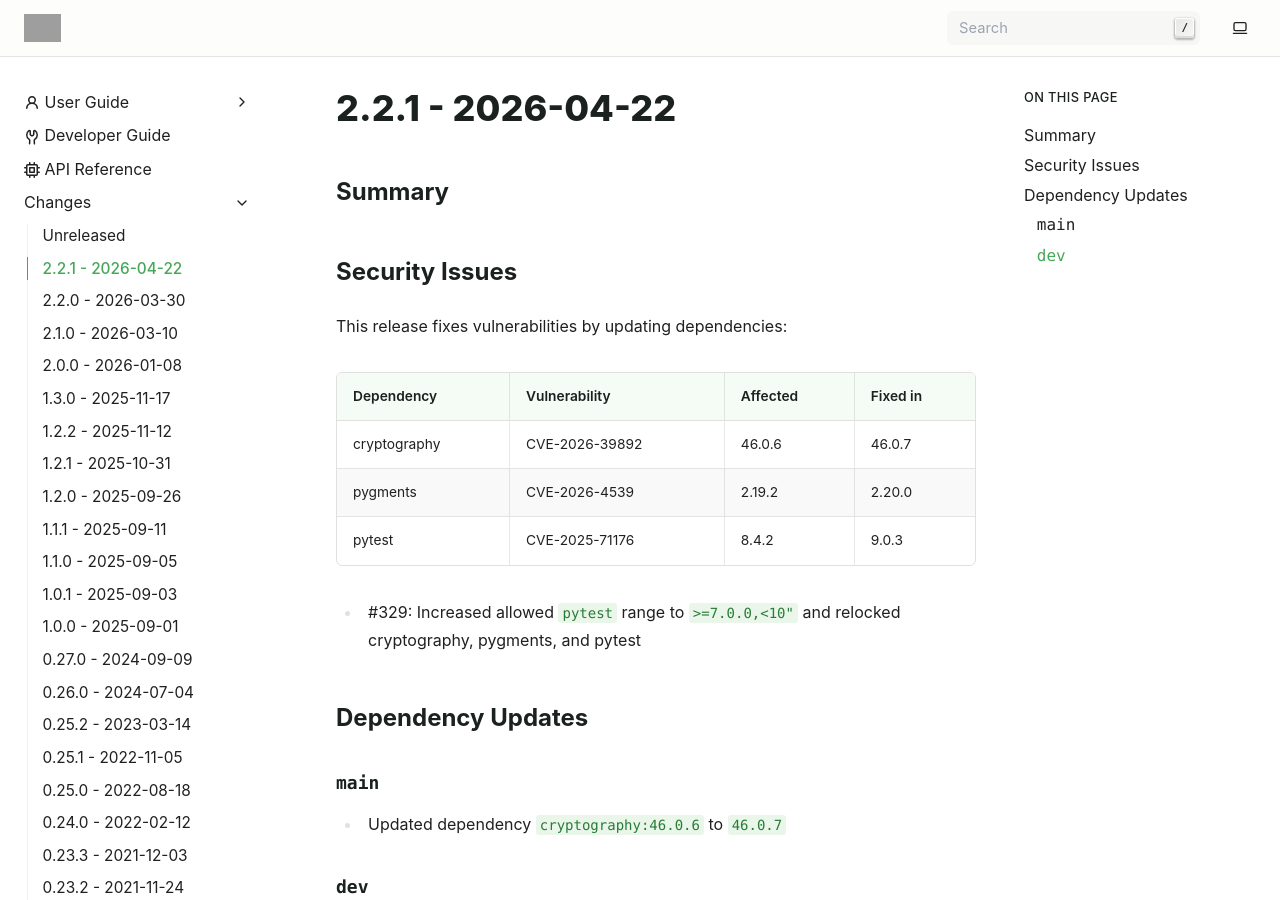
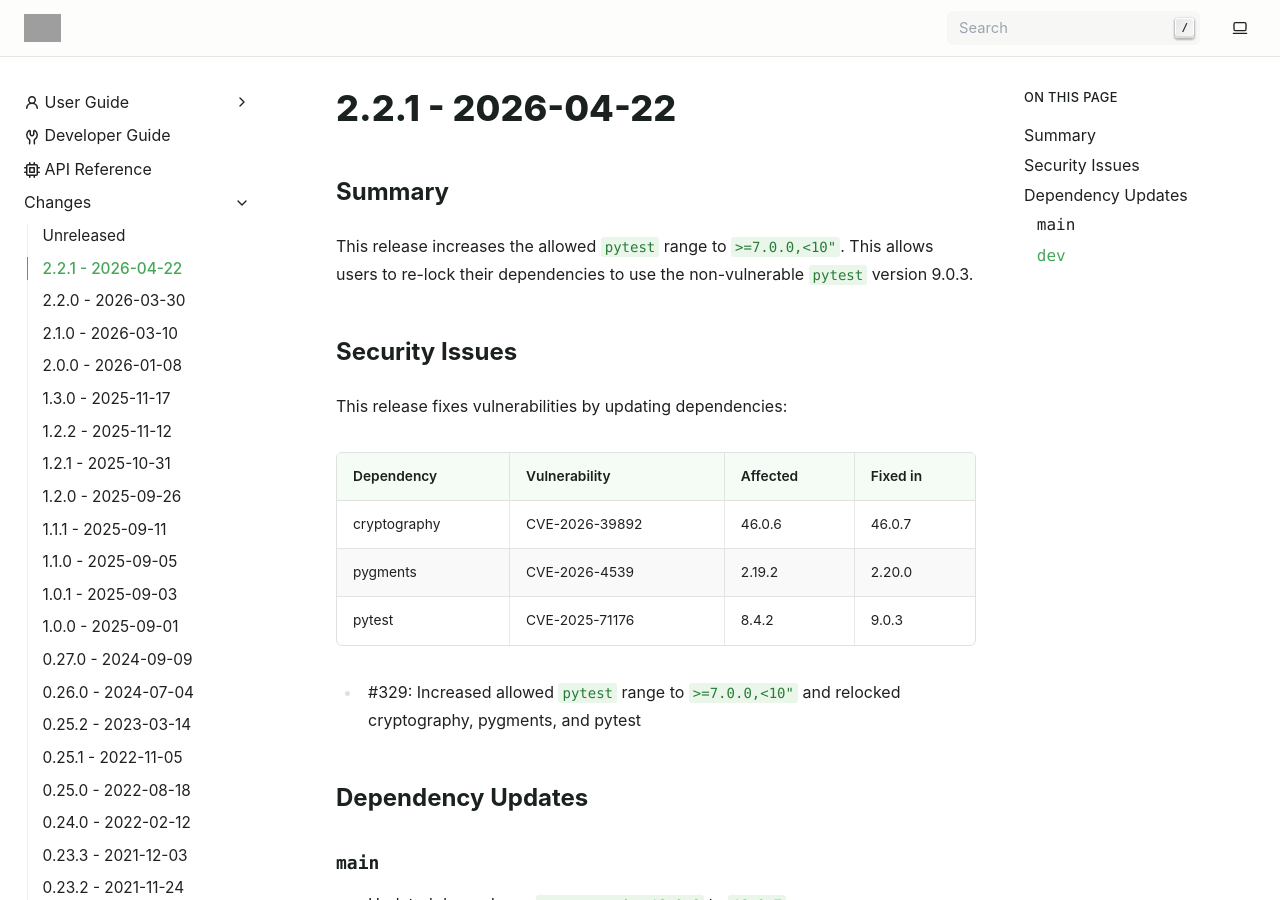
Before and after one commit to exasol/pyexasol, a Sphinx documentation site: the page built from doc/changes/changes_2.2.1.md, in a window 1280 px wide and 900 px high. Built offline with Sphinx 7.4.7, drawn with Linux system fonts in a browser that asks for light colours; grey boxes are pictures that could not be loaded.

Commit message:
Add summary to changelog

```diff
--- a/doc/changes/changes_2.2.1.md
+++ b/doc/changes/changes_2.2.1.md
@@ -1,6 +1,9 @@
 # 2.2.1 - 2026-04-22
 
 ## Summary
+
+This release increases the allowed `pytest` range to `>=7.0.0,<10"`. This allows users
+to re-lock their dependencies to use the non-vulnerable `pytest` version 9.0.3.
 
 ## Security Issues
 
```
